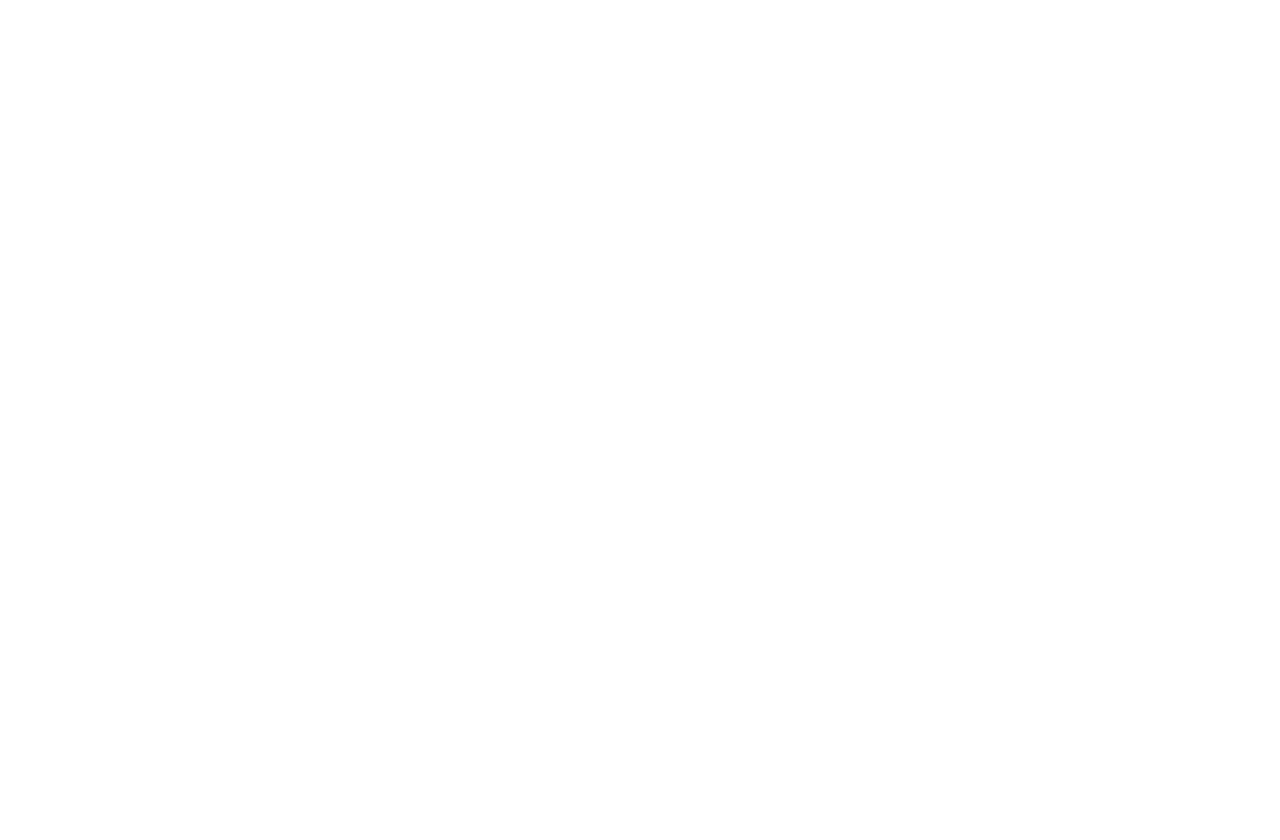
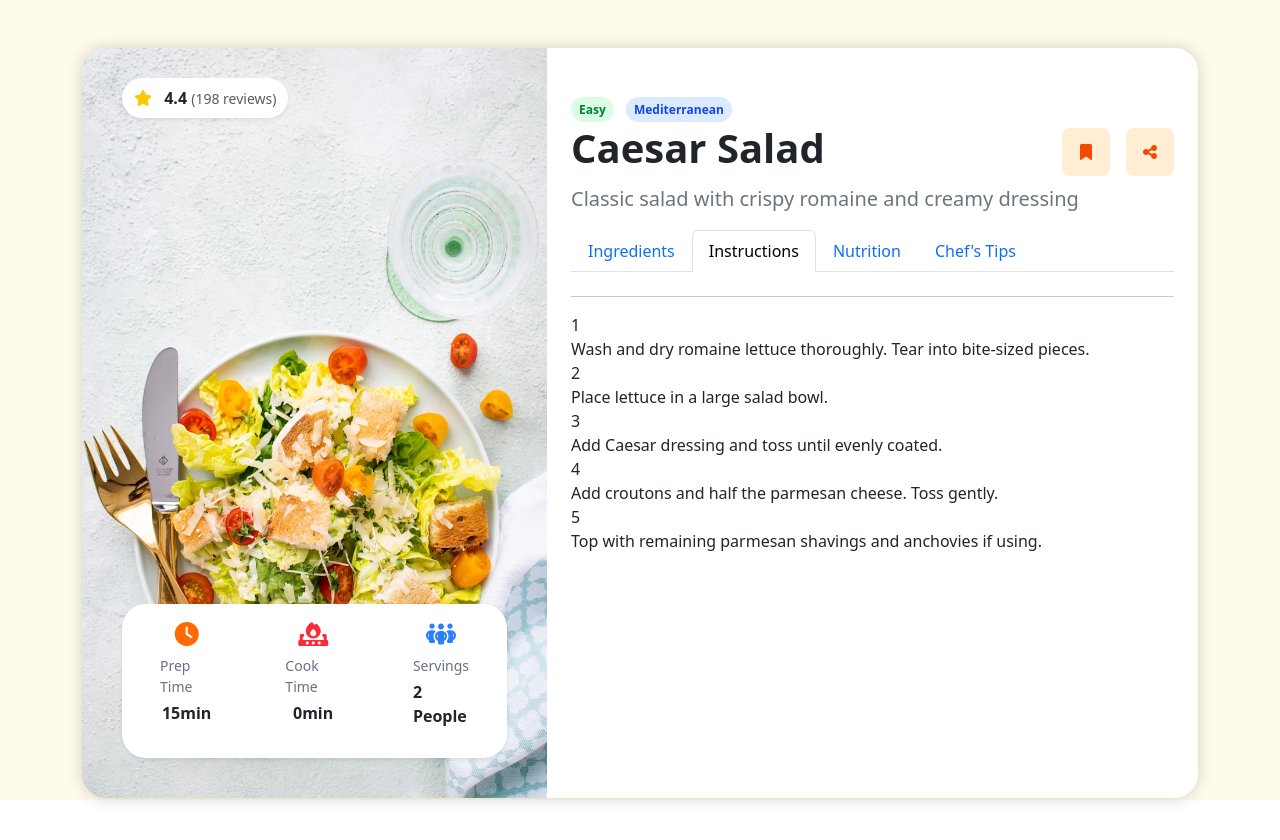
Before and after one commit to Ahmed-Assem99/Project8-WhatsforDinner, a plain HTML site: page index.html in a window 1280 px wide. Before the commit the page ends 800 px from the top, so only its background shows below. Drawn offline with nearby package versions, Linux system fonts and the light colour scheme.

Commit message:
hero-left section & right in progress

```diff
--- a/index.html
+++ b/index.html
@@ -19,7 +19,144 @@
   </head>
   <body>
 
+<main>
+  <div class="hero">
+<div class="container py-5">
+<div
+  class="row justify-content-center align-items-center g-0 shadow-lg"
+>
+  <div class="hero-l col-md-12 col-lg-5 position-relative">
+    <img src="./images/cesar.avif" alt="">
+    <div class="img-data position-absolute d-flex bg-white shadow-sm justify-content-center">
+      <div class="d-flex">
+              <div class="ms-2 d-flex flex-column align-items-center me-4 pe-5">
+        <i class="fa-solid fa-clock fa-xl mb-3" style="color: rgb(255, 105, 0);"></i>
+      <p class="m-0 py-1 p-color">Prep Time</p>
+    <p class="fw-bold m-0">15min</p>
+  </div>
+      <div class="d-flex flex-column align-items-center me-4 pe-5">
+        <i class="fa-solid fa-fire-burner fa-xl mb-3" style="color: rgb(251, 43, 55);"></i>
+      <p class="m-0 py-1 p-color">Cook Time</p>
+    <p class="fw-bold m-0">0min</p>
+      </div>
+      <div class="d-flex flex-column align-items-center me-2">
+                <i class="fa-solid fa-people-group fa-xl mb-3" style="color: rgb(43, 127, 255);"></i>
+      <p class="m-0 py-1 p-color">Servings</p>
+    <p class="fw-bold m-0">2 People</p>
+      </div>
+      </div>
+    </div>
+    <div class="img-review position-absolute bg-white shadow-sm rounded-pill">
+<p class="m-0"><i class="fa-solid fa-star me-2" style="color: rgb(253, 200, 0);"></i>
+<span class="fw-bold">4.4</span> <span class="text-muted p-color">(198 reviews)</span></p>
+    </div>
+  </div>
+  <div class="hero-r col-md-12 col-lg-7 bg-white p-4 m-0">
+    <div class="menu-head mt-4">
+      <span class=" me-2 rounded-pill d-g fw-bold">Easy</span> <span class="rounded-pill d-b fw-bold">Mediterranean</span>
+<div class="d-flex justify-content-between align-items-center py-1">
+  <h2 class="fw-bold fs-1">Caesar Salad</h2>
+<div class="d-flex">
+<div class="rounded-3 bg-icon d-flex justify-content-center align-items-center me-3"><i class="fa-solid fa-bookmark " style="color: rgb(246, 73, 0);"></i></div>
+<div class="rounded-3 bg-icon d-flex justify-content-center align-items-center"><i class="fa-solid fa-share-nodes" style="color: rgb(246, 73, 0);"></i></div>
+</div>
+</div>
+      <p class="text-secondary fs-5">Classic salad with crispy romaine and creamy dressing
+</p>
+    </div>
 
+    <div class="menu-items">
+ <!-- Tab navigation -->
+    <ul class="nav nav-tabs recipe-tabs mb-4" id="recipeTab" role="tablist">
+      <li class="nav-item" role="presentation">
+        <button class="nav-link" id="ingredients-tab" data-bs-toggle="tab"
+          data-bs-target="#ingredients" type="button" role="tab">
+          <i class="bi bi-list-ul"></i>Ingredients
+        </button>
+      </li>
+      <li class="nav-item" role="presentation">
+        <button class="nav-link active" id="instructions-tab" data-bs-toggle="tab"
+          data-bs-target="#instructions" type="button" role="tab">
+          <i class="bi bi-card-checklist"></i>Instructions
+        </button>
+      </li>
+      <li class="nav-item" role="presentation">
+        <button class="nav-link" id="nutrition-tab" data-bs-toggle="tab"
+          data-bs-target="#nutrition" type="button" role="tab">
+          <i class="bi bi-cup-straw"></i>Nutrition
+        </button>
+      </li>
+      <li class="nav-item" role="presentation">
+        <button class="nav-link" id="tips-tab" data-bs-toggle="tab"
+          data-bs-target="#tips" type="button" role="tab">
+          <i class="bi bi-lightbulb"></i>Chef's Tips
+        </button>
+      </li>
+    </ul>
+    <hr>
+     <!-- Tab content -->
+    <div class="tab-content" id="recipeTabContent">
+
+      <!-- Ingredients -->
+      <div class="tab-pane fade" id="ingredients" role="tabpanel">
+        <ul class="list-unstyled">
+          <li class="step-item">1 head romaine lettuce</li>
+          <li class="step-item">Caesar dressing</li>
+          <li class="step-item">Croutons</li>
+          <li class="step-item">Parmesan cheese, shaved</li>
+          <li class="step-item">Anchovies (optional)</li>
+        </ul>
+      </div>
+
+      <!-- Instructions -->
+      <div class="tab-pane fade show active" id="instructions" role="tabpanel">
+        <div class="step-item">
+          <span class="step-number">1</span>
+          <div>Wash and dry romaine lettuce thoroughly. Tear into bite-sized pieces.</div>
+        </div>
+        <div class="step-item">
+          <span class="step-number">2</span>
+          <div>Place lettuce in a large salad bowl.</div>
+        </div>
+        <div class="step-item">
+          <span class="step-number">3</span>
+          <div>Add Caesar dressing and toss until evenly coated.</div>
+        </div>
+        <div class="step-item">
+          <span class="step-number">4</span>
+          <div>Add croutons and half the parmesan cheese. Toss gently.</div>
+        </div>
+        <div class="step-item">
+          <span class="step-number">5</span>
+          <div>Top with remaining parmesan shavings and anchovies if using.</div>
+        </div>
+      </div>
+
+      <!-- Nutrition -->
+      <div class="tab-pane fade" id="nutrition" role="tabpanel">
+        <ul class="list-unstyled">
+          <li class="step-item">Calories: 220 kcal</li>
+          <li class="step-item">Protein: 6g</li>
+          <li class="step-item">Fat: 18g</li>
+          <li class="step-item">Carbs: 9g</li>
+        </ul>
+      </div>
+
+      <!-- Chef's Tips -->
+      <div class="tab-pane fade" id="tips" role="tabpanel">
+        <ul class="list-unstyled">
+          <li class="step-item">Use freshly grated parmesan for the best flavor.</li>
+          <li class="step-item">Chill the salad bowl beforehand to keep lettuce crisp.</li>
+          <li class="step-item">Add dressing right before serving to avoid sogginess.</li>
+        </ul>
+      </div>
+    </div>
+  </div>
+</div>
+
+</div>
+  </div>
+</main>
 
 
 
--- a/style.css
+++ b/style.css
@@ -0,0 +1,72 @@
+/* -----------Main Section---------- */
+.hero{
+    background-color: #FFFBEA;
+    height: 100vh;
+    .row{
+
+            margin: 0;
+            box-shadow: 0 0rem 1rem rgba(0, 0, 0, 0.175) !important;
+            border-radius: 24px;
+                                    height: 750px;
+    }
+    .hero-l{
+                            border-top-left-radius: 24px;
+            border-bottom-left-radius: 24px;
+                        height: 100%;
+            padding: 0;
+        img{
+            width: 100%;
+            height: 100%;
+
+                                border-top-left-radius: 24px;
+            border-bottom-left-radius: 24px;
+        }
+        .img-data{
+            bottom: 40px;
+            left: 40px;
+            right: 40px;
+            border-radius: 24px;
+            padding: 30px 30px;
+        }
+        .img-review{
+            top:30px;
+            left:40px;
+            padding:8px 12px;
+        }
+    }
+    .hero-r{
+        height: 100%;
+        border-top-right-radius: 24px;
+        border-bottom-right-radius: 24px;
+        .menu-head{
+            .d-g{
+                background-color: #DCFCE6;
+                color: #008236;
+                font-size: 12px;
+                padding: 4px 8px;
+            }
+            .d-b{
+                background-color: #DBEAFF;
+                color: #1447E6;
+                font-size: 12px;
+                padding: 4px 8px;
+            }
+            .bg-icon{
+                background-color: #FFEDD4;
+                height: 48px;
+                width: 48px;
+                cursor: pointer;
+                transition: all 0.2s ease;
+            }
+            .bg-icon:hover{
+                background-color: #FFD6A8;
+            }
+        }
+    }
+
+}
+    .p-color{
+        color: #6A7282;
+        font-size: 14px;
+        font-weight:400;
+    }
```
